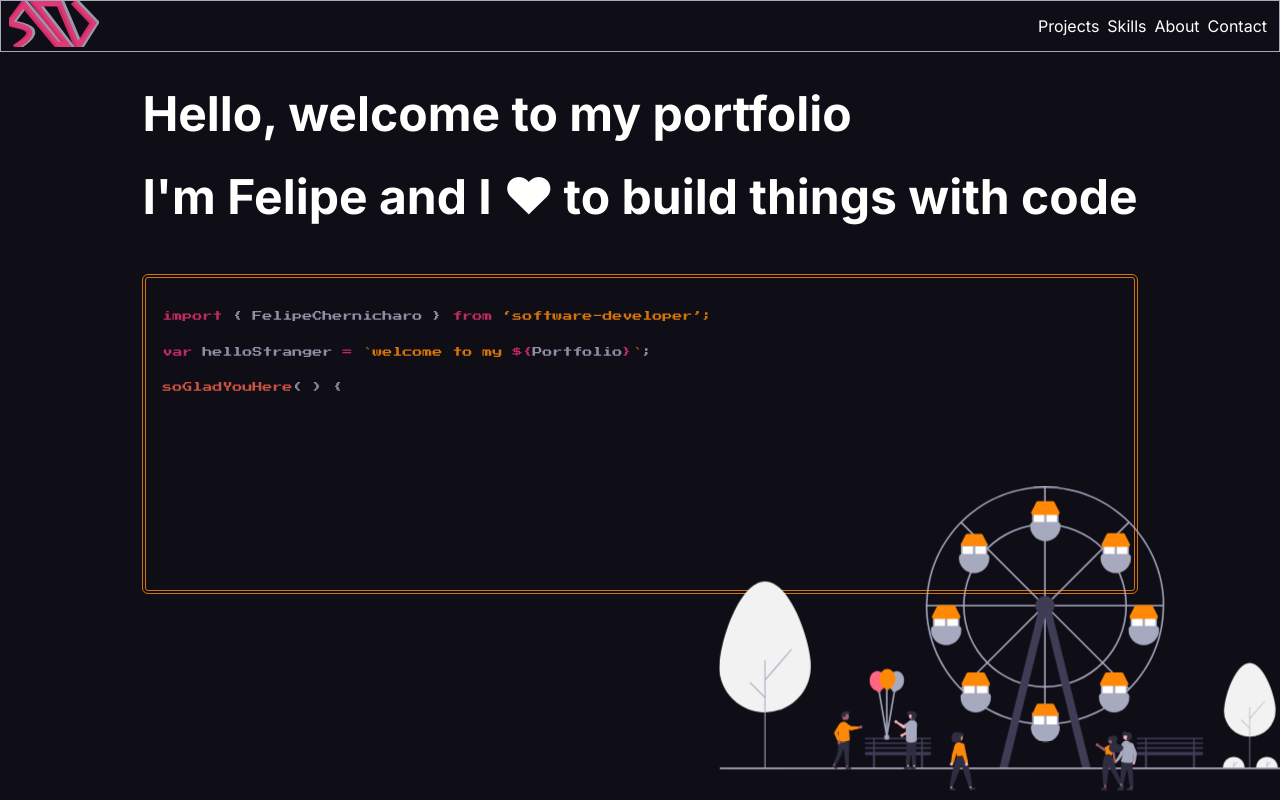
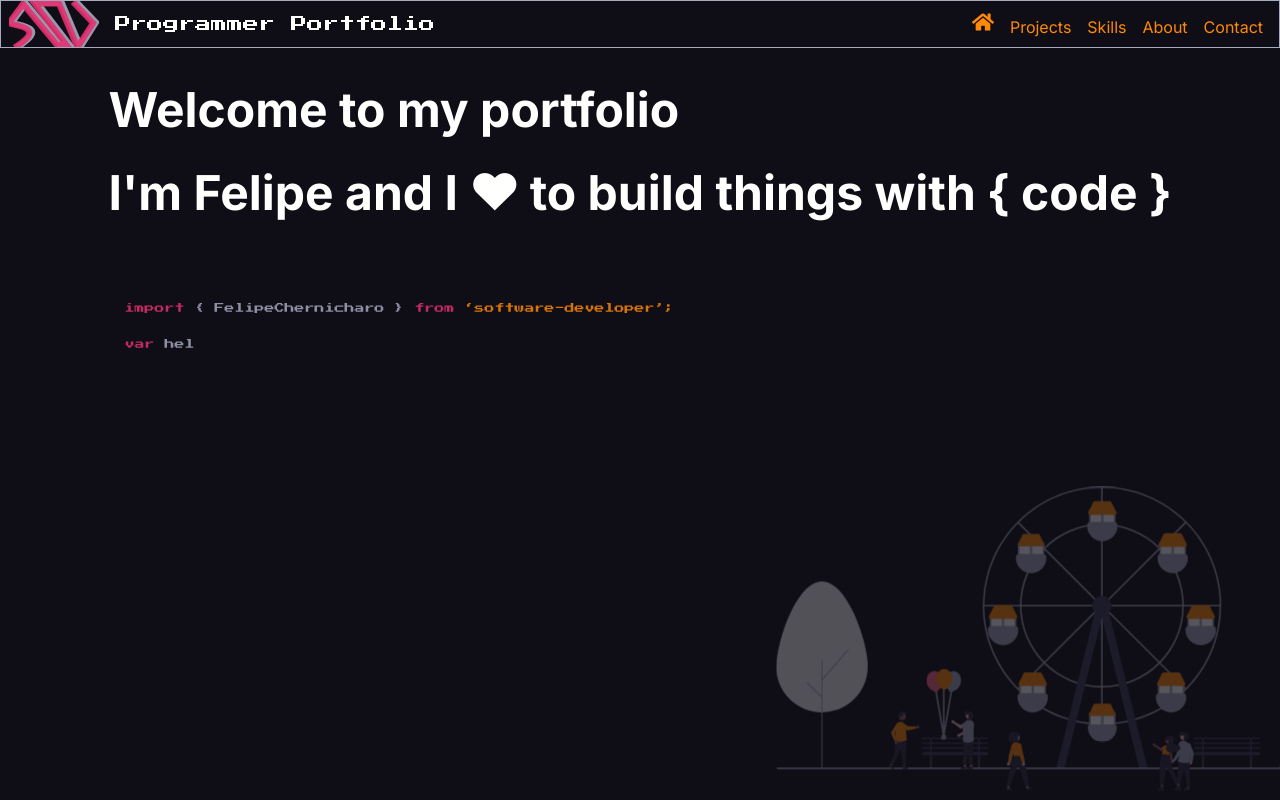
Before and after one commit to mrChernicharo/next-portfolio, a Next.js app: page / in a window 1280 px wide. Built offline with nearby package versions, Linux system fonts and the light colour scheme.

Commit message:
css da ilustração

```diff
--- a/package.json
+++ b/package.json
@@ -11,7 +11,8 @@
     "framer-motion": "^4.1.2",
     "next": "10.1.3",
     "react": "17.0.2",
-    "react-dom": "17.0.2"
+    "react-dom": "17.0.2",
+    "react-icons": "^4.2.0"
   },
   "devDependencies": {
     "@types/node": "^14.14.37",
--- a/src/components/CodeIntro.tsx
+++ b/src/components/CodeIntro.tsx
@@ -31,7 +31,7 @@ const pVars = (delay) => {
       transition: {
         when: "beforeChildren",
         staggerChildren: 0.03,
-        delay: delay * 2,
+        delay: delay * 2 + 3,
       },
     },
   };
--- a/src/components/Header.tsx
+++ b/src/components/Header.tsx
@@ -1,9 +1,11 @@
+import { motion } from "framer-motion";
 import Image from "next/image";
 import Link from "next/link";
 import React, { useEffect, useRef, useState } from "react";
 
 import styles from "../styles/components/Header.module.css";
 import Logo from "./Logo";
+import { FaHome } from "react-icons/fa";
 
 interface Props {}
 const hasWindow = typeof window !== "undefined";
@@ -34,19 +36,29 @@ const Header = () => {
     <header className={styles.container}>
       {/* <Image src="/img/logo5.svg" alt="Logo" width={80} height={40} /> */}
 
-      <Logo />
+      <div>
+        <Logo />
+        <span>Programmer Portfolio</span>
+      </div>
+
       <nav>
+        <Link href="/">
+          <motion.a>
+            <FaHome size={22} />
+          </motion.a>
+        </Link>
+
         <Link href="/projects">
-          <a>Projects</a>
+          <motion.a>Projects</motion.a>
         </Link>
         <Link href="/skills">
-          <a>Skills</a>
+          <motion.a>Skills</motion.a>
         </Link>
         <Link href="/about">
-          <a>About</a>
+          <motion.a>About</motion.a>
         </Link>
         <Link href="/contact">
-          <a>Contact</a>
+          <motion.a>Contact</motion.a>
         </Link>
       </nav>
     </header>
--- a/src/components/Illustration01.tsx
+++ b/src/components/Illustration01.tsx
@@ -1,3 +1,4 @@
+import { motion } from "framer-motion";
 import React from "react";
 
 import styles from "../styles/components/Illustration01.module.css";
@@ -6,7 +7,11 @@ interface Props {}
 
 const Illustration01 = () => {
   return (
-    <div className={styles.container}>
+    <motion.div
+      // initial={{ y: "100vh", opacity: 0 }}
+      // animate={{ y: 30, opacity: 0.7 }}
+      className={styles.container}
+    >
       <svg
         id="ab415205-3fab-4e47-acc0-4eae005b7b6b"
         data-name="Layer 1"
@@ -665,7 +670,7 @@ const Illustration01 = () => {
           fill="#2f2e41"
         />
       </svg>
-    </div>
+    </motion.div>
   );
 };
 
--- a/src/components/Logo.tsx
+++ b/src/components/Logo.tsx
@@ -15,7 +15,7 @@ interface Props {}
 //   },
 // };
 const pathVariants = {
-  hidden: { opacity: 0, pathLength: 0 },
+  hidden: { opacity: 0.5, pathLength: 0 },
   visible: {
     opacity: 0.9,
     pathLength: 1,
--- a/src/pages/index.tsx
+++ b/src/pages/index.tsx
@@ -15,15 +15,15 @@ export default function Home() {
 
         <div className={styles.body}>
           <motion.h1
-            initial={{ x: "-100vw" }}
+            initial={{ y: "-100vh" }}
             animate={{
-              x: 0,
-              transition: { duration: 2, delay: 2, type: "tween" },
+              y: 0,
+              transition: { type: "spring", damping: 8 },
             }}
           >
-            <p>Hello, welcome to my portfolio</p>
+            <p>Welcome to my portfolio</p>
 
-            <p>I'm Felipe and I ❤︎ to build things with code</p>
+            <p>{`I'm Felipe and I ❤︎ to build things with { code } `}</p>
           </motion.h1>
           <main>
             <CodeIntro />
--- a/src/styles/components/CodeIntro.module.css
+++ b/src/styles/components/CodeIntro.module.css
@@ -6,18 +6,19 @@
   min-height: 20rem;
   min-width: 20rem;
   padding: 16px;
-  border: 4px double var(--highlight);
+  /* border: 4px double var(--highlight); */
   border-radius: 6px;
+  /* background: var(--background); */
+}
+
+@media screen and (max-width: 520px) {
+  .container {
+    font-size: 0.5rem;
+  }
 }
 .container p:nth-child(1) span:nth-child(1) {
   color: var(--tertiary);
-
-  /* color: var(--main);
-  color: var(--highlight);
-  color: var(--tertiary);
-  color: var(--secondary); */
 }
-
 .container p:nth-child(1) span:nth-child(2) {
   color: var(--tertiary);
 }
--- a/src/styles/components/Header.module.css
+++ b/src/styles/components/Header.module.css
@@ -8,10 +8,21 @@
   position: sticky;
   background: var(--background);
 }
+.container div {
+  display: flex;
+  align-items: center;
+}
+
+.container span {
+  font-family: "Press Start 2P", cursive;
+  margin-left: 1rem;
+}
 .container nav {
   color: var(--headline);
 }
 .container nav a {
-  margin: 0 4px;
+  margin: 0 0.5rem;
+  color: var(--highlight);
+  cursor: pointer;
 }
 /* // <header className="flex justify-center items-center py-2 md:justify-between md:py-4"> */
--- a/src/styles/components/Illustration01.module.css
+++ b/src/styles/components/Illustration01.module.css
@@ -1,6 +1,27 @@
 .container {
-  transform: rotateY(180deg) scale(0.8);
   position: fixed;
   bottom: -2rem;
   right: -5rem;
+  opacity: 0.3;
+  transform: rotateY(180deg) scale(0.8) translate(-10%, 0%);
+
+  transition: 2s;
 }
+
+@media screen and (max-width: 826px) {
+  .container {
+    transform: rotateY(180deg) scale(0.7) translate(-32%, 10%);
+  }
+}
+
+@media screen and (max-width: 646px) {
+  .container {
+    transform: rotateY(180deg) scale(0.6) translate(-52%, 24%);
+  }
+}
+
+@media screen and (max-width: 550px) {
+  .container {
+    opacity: 0.06;
+  }
+}
```
Also changed, not shown: 1 other file (tests, documents, lock files or other folders).
